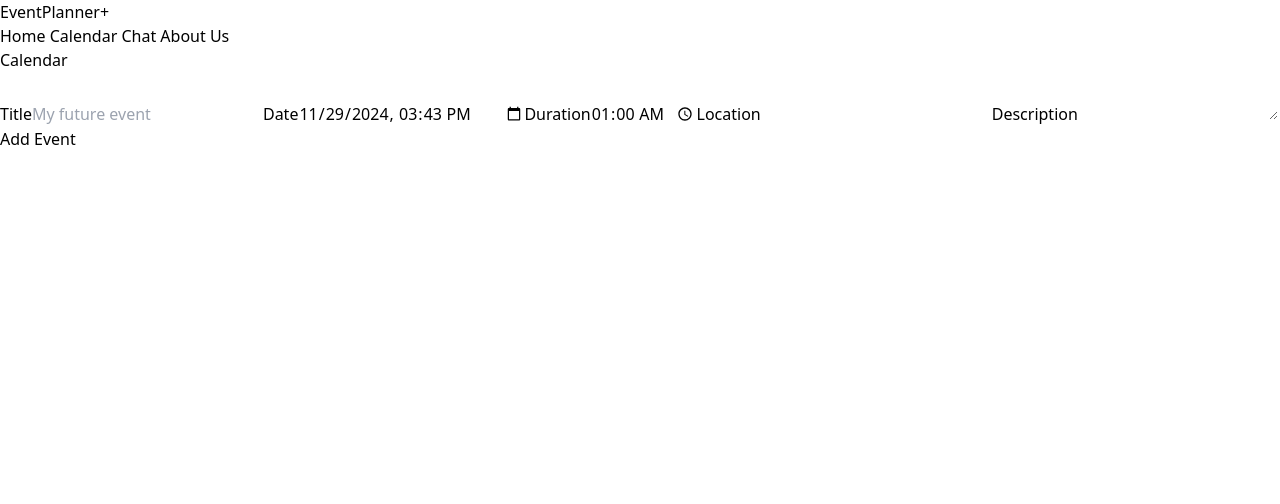
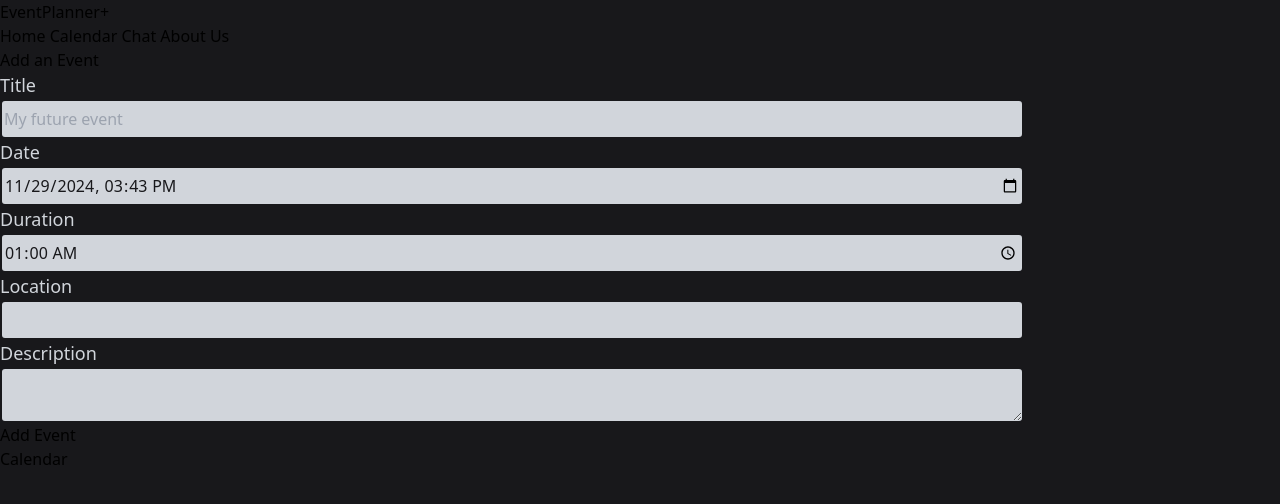
Before and after one commit to EvrardThibaud/event-planner, a Vue app: page /calendar in a window 1280 px wide. Shown: the top 504 px of the page. Built offline with nearby package versions, Linux system fonts and the light colour scheme.

Commit message:
scss form

```diff
--- a/package.json
+++ b/package.json
@@ -16,6 +16,7 @@
     "@vitejs/plugin-vue": "^5.1.4",
     "autoprefixer": "^10.4.20",
     "postcss": "^8.4.49",
+    "sass": "^1.81.0",
     "tailwindcss": "^3.4.15",
     "vite": "^5.4.10"
   }
--- a/src/App.vue
+++ b/src/App.vue
@@ -10,7 +10,7 @@
     </RouterLink>
     <NavBar/>
   </header>
-  <main class="bg-zinc-900 flex items-center flex-col min-h-screen">
+  <main class="bg-zinc-900 ">
     <RouterView></RouterView>
   </main>
 </template>
--- a/src/style.css
+++ b/src/style.css
@@ -8,3 +8,7 @@
    box-sizing: border-box;
    font-family: system-ui, -apple-system, BlinkMacSystemFont, 'Segoe UI', Roboto, Oxygen, Ubuntu, Cantarell, 'Open Sans', 'Helvetica Neue', sans-serif;
 }
+
+html{
+   background-color: #18181b;
+}
--- a/src/views/Calendar.vue
+++ b/src/views/Calendar.vue
@@ -3,14 +3,10 @@
   import {gisLoaded, gapiLoaded, loadScript} from "../composable/GoogleAuth.js";
   import {addTimeToDateTime} from "../composable/DateTime.js";
 
-
   const contentArea = ref(null);
   const showCalendar = ref(null);
-
   const isAdding = ref(false);
-
   const eventsList = ref([]);
-
   const newEvent = ref({
         title: '',
         datetime: '',
@@ -18,7 +14,6 @@
         location: '',
         description: ''
     });
-
 
   async function listUpcomingEvents() {
     showCalendar.value.innerText = 'Loading...';
@@ -162,62 +157,109 @@
 </script>
 
 <template>
-  <div class="text-white">
-    <h1 class="pt-24">Calendar</h1>
-    <ul>
-      <li v-for="event in eventsList" class= "b-white border-2 m-2 p-2" :key="event.id" @click="handleViewMore(event.id)">
-        <p>Titre : {{ event.summary }}</p>
-        <p>De : {{ event.start }}</p>
-        <p>A : {{ event.end }}</p>
-        <div v-if="event.viewMore">
-          <p v-if="event.location">Where : {{ event.location }}</p>
-          <p v-if="event.description">Description : {{ event.description }}</p>
-        </div>
-        <p>{{ event.id }}</p>
-        <button @click="handleRemoveEventClick($event, event.id)">Delete this event</button>
-      </li>
-    </ul>
-    <pre ref="contentArea" id="content_area" style="white-space: pre-wrap;">aaad</pre>
+  <div class="pt-24 grid grid-cols-[30%,70%]">
+  <section>
+    <h2 class="text-center text-gray-300 font-bold text-2xl">Add an Event</h2>
+    <form @submit.prevent="submitForm" id="form_add_event" class="flex justify-center items-start flex-col gap-4 p-4">
+      <div>
 
-
-    <form @submit.prevent="submitForm" class="flex flex-col text-green-500">
         <label for="title">Title</label>
         <input
-          id="title"
-          type="text"
-          v-model="newEvent.title"
-          placeholder="My future event"
+        id="title"
+        type="text"
+        v-model="newEvent.title"
+        placeholder="My future event"
         />
+      </div>
+      <div>
+
         <label for="datetime">Date</label>
         <input
-          id="datetime"
-          type="datetime-local"
-          v-model="newEvent.datetime"
+        id="datetime"
+        type="datetime-local"
+        v-model="newEvent.datetime"
         />
+      </div>
+      <div>
+
         <label for="time">Duration</label>
         <input
-          id="time"
-          type="time"
-          v-model="newEvent.time"
-          value= "01:00"
+        id="time"
+        type="time"
+        v-model="newEvent.time"
+        value= "01:00"
         />
+      </div>
+      <div>
         <label for="location">Location</label>
         <input
-          id="location"
-          type="text"
-          v-model="newEvent.location"
+        id="location"
+        type="text"
+        v-model="newEvent.location"
         />
+      </div>
+      <div>
         <label for="description">Description</label>
         <textarea
-          id="description"
-          v-model="newEvent.description"
+        id="description"
+        v-model="newEvent.description"
         ></textarea>
-      <button class="text-white" @click="handleAddEventClick">{{ isAdding ? "Adding..." : "Add Event" }}</button>
-    </form>
+      </div>
+        <button  @click="handleAddEventClick">{{ isAdding ? "Adding..." : "Add Event" }}</button>
+      </form>
+    </section>
 
-    <button ref="showCalendar" id="show_calendar" @click="listUpcomingEvents">Show Calendar</button>
+    <section>
+      <h1 class="pt-24">Calendar</h1>
+      <ul>
+        <li v-for="event in eventsList" class= "b-white border-2 m-2 p-2" :key="event.id" @click="handleViewMore(event.id)">
+          <p>Titre : {{ event.summary }}</p>
+          <p>De : {{ event.start }}</p>
+          <p>A : {{ event.end }}</p>
+          <div v-if="event.viewMore">
+            <p v-if="event.location">Where : {{ event.location }}</p>
+            <p v-if="event.description">Description : {{ event.description }}</p>
+          </div>
+          <p>{{ event.id }}</p>
+          <button @click="handleRemoveEventClick($event, event.id)">Delete this event</button>
+        </li>
+      </ul>
+      <pre ref="contentArea" id="content_area" style="white-space: pre-wrap;">aaad</pre>
+      <button ref="showCalendar" id="show_calendar" @click="listUpcomingEvents">Show Calendar</button>
+    </section>
   </div>
 </template>
 
-<style scoped>
+<style scoped lang="scss">
+  #form_add_event{
+    div{
+      display: flex;
+      flex-direction: column;
+      width: 100%;
+    }
+
+    label{
+      color: #d1d5db;
+      font-weight: 500;
+      font-size: large;
+    }
+
+    input, textarea{
+      min-width: 200px;
+      max-height: 100px;
+
+      min-height: 40px;
+      width: 80%;
+      color: #18181b;
+      padding: 2px;
+      border: 2px solid #18181b;
+      border-radius: 5px;
+      background-color: #d1d5db;
+    }
+
+    textarea{
+
+    }
+
+  }
 </style>
```
Also changed, not shown: src/components/AddEventForm.vue (added, +44 -0 lines), 1 other file (tests, documents, lock files or other folders).
